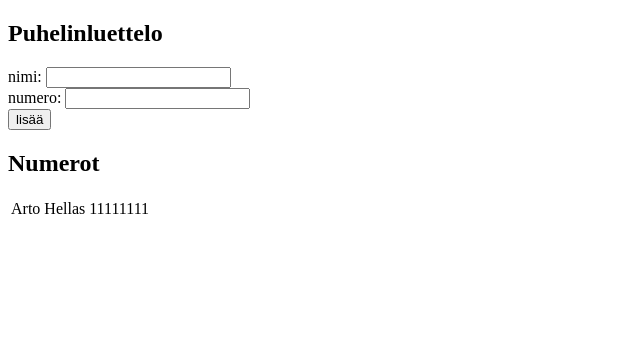
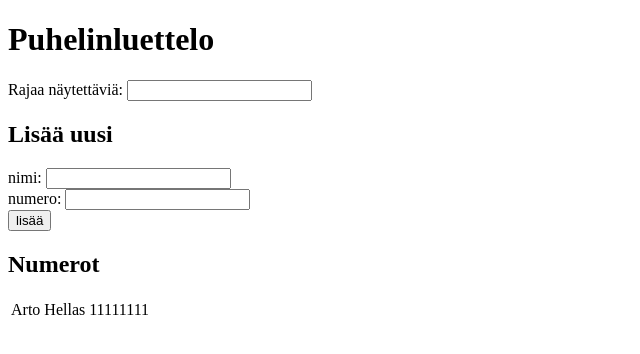
Before and after one commit to ejronty/FullStack-Kurssi, a React (Create React App) app in the folder puhelinluettelo/: page / in a window 1280 px wide. Shown: the top 354 px of the page, without its empty margins (0-640 px from the left). Built offline with nearby package versions, Linux system fonts and the light colour scheme.

Commit message:
Tehtavat 2.9 ja 2.10

```diff
--- a/puhelinluettelo/src/App.js
+++ b/puhelinluettelo/src/App.js
@@ -10,7 +10,8 @@ class App extends React.Component {
         }
       ],
       newName: '',
-      newNumber: ''
+      newNumber: '',
+      filter: ''
     }
   }
 
@@ -20,6 +21,10 @@ class App extends React.Component {
 
   handleNumberChange = (event) => {
     this.setState({newNumber: event.target.value})
+  }
+
+  handleFilterChange = (event) => {
+    this.setState({filter: event.target.value})
   }
 
   addPerson = (event) => {
@@ -52,7 +57,11 @@ class App extends React.Component {
   render() {
     return (
       <div>
-        <h2>Puhelinluettelo</h2>
+        <h1>Puhelinluettelo</h1>
+        <div>
+          Rajaa näytettäviä: <input value={this.state.filter} onChange={this.handleFilterChange} />
+        </div>
+        <h2>Lisää uusi</h2>
         <form onSubmit={this.addPerson}>
           <div>
             nimi: <input value={this.state.newName} onChange={this.handleNameChange} />
@@ -65,14 +74,25 @@ class App extends React.Component {
           </div>
         </form>
         <h2>Numerot</h2>
-        <table>
-          <tbody>
-            {this.state.persons.map(person => <Person key={person.name} name={person.name} number={person.number} />)}
-          </tbody>
-        </table>
+        <Numerot tila={this.state} />
       </div>
     )
   }
+}
+
+const Numerot = (props) => {
+  const naytettavat =
+    props.tila.filter === '' ?
+      props.tila.persons :
+      props.tila.persons.filter(person => person.name.includes(props.tila.filter))
+
+  return (
+    <table>
+      <tbody>
+        {naytettavat.map(person => <Person key={person.name} name={person.name} number={person.number} />)}
+      </tbody>
+    </table>
+  )
 }
 
 const Person = (props) => {
```
